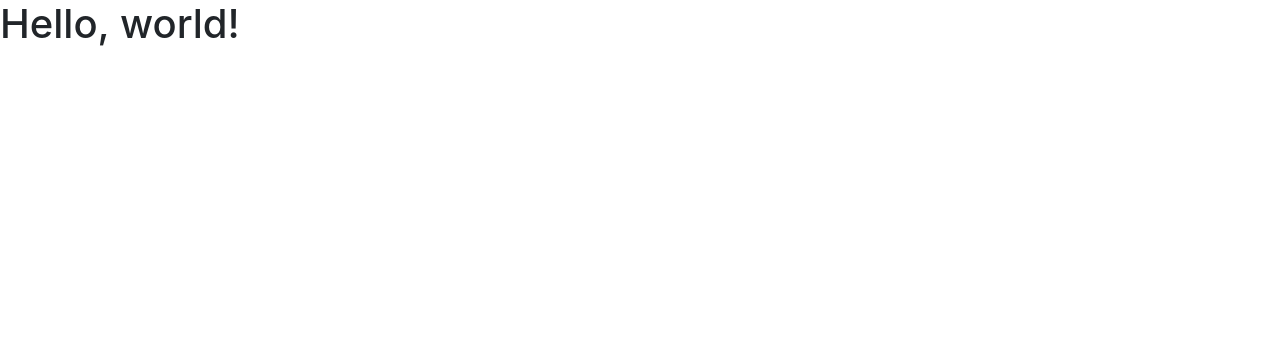
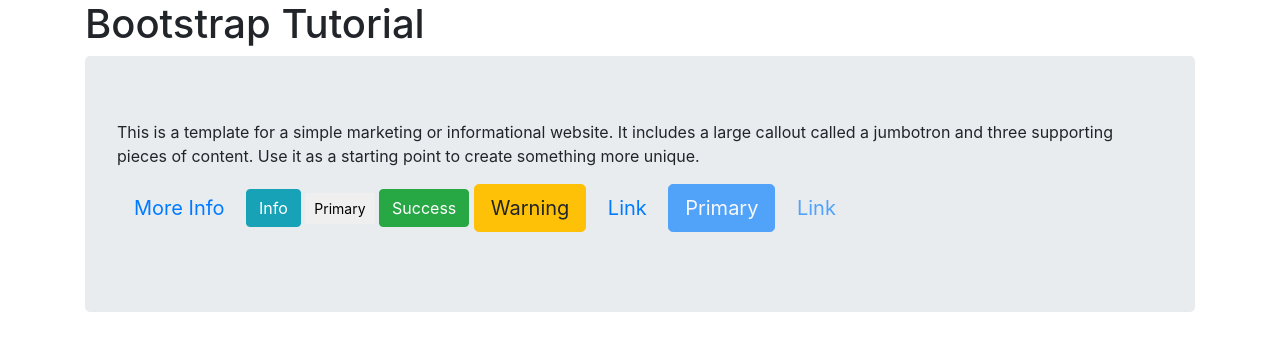
Before and after one commit to nowheretogo/jquery-work, a plain HTML site: page index.html in a window 1280 px wide. Drawn offline with nearby package versions, Linux system fonts and the light colour scheme.

Commit message:
update bootstrap tutorial

```diff
--- a/index.html
+++ b/index.html
@@ -1,5 +1,5 @@
 <!doctype html>
-<html lang="en">
+<html lang="ja">
   <head>
     <!-- Required meta tags -->
     <meta charset="utf-8">
@@ -11,11 +11,75 @@
     <title>Hello, world!</title>
   </head>
   <body>
-    <h1>Hello, world!</h1>
+
+      <div class="container">
+
+          <div class="page-header">
+            <h1>Bootstrap Tutorial</h1>
+          </div>
+
+        <div class="jumbotron">
+
+            <p>This is a template for a simple marketing or informational website. It includes a large callout called a jumbotron and three supporting pieces of content. Use it as a starting point to create something more unique.</p>
+
+            <p>
+            <a href="#" class="btn btn-default btn-lg" role="button">More Info</a>
+
+            <input type="button" value="Info" class="btn btn-info">
+
+            <button type="submit" class="btn primary btn-sm">
+            Primary
+            </button>
+            <button type="submit" class="btn btn-success btn-xs">
+            Success
+            </button>
+            <button type="submit" class="btn btn-warning btn-lg">
+            Warning
+            </button>
+            <button type="submit" class="btn btn-link btn-lg">
+            Link
+            </button>
+
+            <button type="button" class="btn btn-lg btn-primary" disabled="disabled">Primary</button>
+
+            <a href="#" class="btn btn-default btn-lg disabled" role="button">Link</a>
+
+            </p>
+          </div>
+
+      </div>
+
+    <!--
+    <p>Hello, world!</p>
+    <ul>
+        <li>0</li>
+        <li>1</li>
+        <li>2</li>
+        <li>3
+            <ul id="sub">
+                <li>3-0</li>
+                <li>3-1</li>
+                <li class="item">3-2</li>
+                <li class="item">3-3</li>
+            </ul>
+        </li>
+    </ul>
+      -->
 
     <!-- Optional JavaScript -->
     <!-- jQuery first, then Popper.js, then Bootstrap JS -->
     <script src="https://code.jquery.com/jquery-3.3.1.slim.min.js" integrity="sha384-q8i/X+965DzO0rT7abK41JStQIAqVgRVzpbzo5smXKp4YfRvH+8abtTE1Pi6jizo" crossorigin="anonymous"></script>
+
+    <!--
+    <script>
+        $(function() {
+            $('p').css('color','red');
+            //$('#sub').css('color','red')
+            $('.item').css('color','red')
+        })
+    </script>
+    -->
+
     <script src="https://cdnjs.cloudflare.com/ajax/libs/popper.js/1.14.3/umd/popper.min.js" integrity="sha384-ZMP7rVo3mIykV+2+9J3UJ46jBk0WLaUAdn689aCwoqbBJiSnjAK/l8WvCWPIPm49" crossorigin="anonymous"></script>
     <script src="https://stackpath.bootstrapcdn.com/bootstrap/4.1.1/js/bootstrap.min.js" integrity="sha384-smHYKdLADwkXOn1EmN1qk/HfnUcbVRZyYmZ4qpPea6sjB/pTJ0euyQp0Mk8ck+5T" crossorigin="anonymous"></script>
   </body>
```
